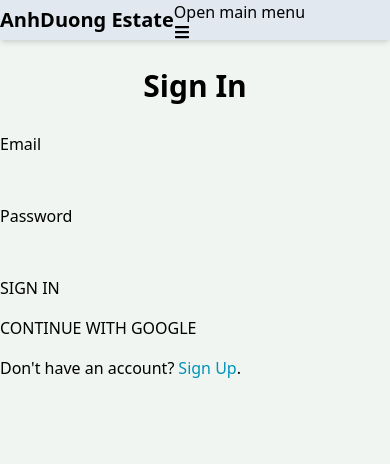
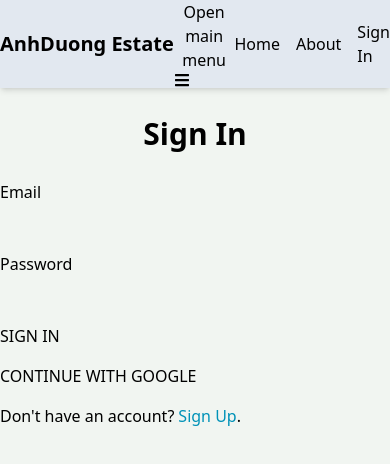
Before and after one commit to LHH2904/MERN-REALESTATE, a React (Vite) app in the folder client/: page /sign-in in a window 390 px wide. Shown: the top 464 px of the page. Built offline with nearby package versions, Linux system fonts and the light colour scheme; no server answers.

Commit message:
Update header and make profile page

```diff
--- a/client/src/App.tsx
+++ b/client/src/App.tsx
@@ -6,6 +6,7 @@ import SignUp from "./pages/SignUp/SignUp";
 import About from "./pages/About";
 import Profile from "./pages/Profile";
 import Header from "./components/Header";
+import PrivateRoute from "./components/PrivateRoute";
 
 
 function App() {
@@ -17,7 +18,9 @@ function App() {
               <Route path="/sign-in" element={<SignIn/>} />
               <Route path="/sign-up" element={<SignUp/>} />
               <Route path="/about" element={<About/>} />
-              <Route path="/profile" element={<Profile/>} />
+              <Route element={<PrivateRoute/>}>
+                <Route path="/profile" element={<Profile/>} />
+              </Route>
           </Routes>
       </BrowserRouter>
   )
--- a/client/src/components/Header.tsx
+++ b/client/src/components/Header.tsx
@@ -1,10 +1,9 @@
-import {Navbar, NavbarBrand, NavbarCollapse, NavbarLink, NavbarToggle, TextInput} from "flowbite-react";
+import {Avatar, Navbar, NavbarBrand, NavbarCollapse, NavbarLink, NavbarToggle, TextInput} from "flowbite-react";
 import {FaSearch} from "react-icons/fa";
-import {useLocation} from "react-router-dom";
+import {useHeaderData} from "./useHeaderData";
 
 const Header = () => {
-    const location = useLocation();
-    const currentPath = location.pathname;
+    const { currentPath, currentUser } = useHeaderData();
 
     return (
         <header className='bg-slate-200 shadow-md'>
@@ -20,17 +19,55 @@ const Header = () => {
                         icon={FaSearch}
                     />
                 </form>
+                {/* Toggle và Avatar ở màn hình nhỏ */}
+                <div className="flex items-center gap-2 sm:hidden">
                     <NavbarToggle/>
-                <NavbarCollapse>
+                    {currentUser && (
+                        <Avatar
+                            img={currentUser.avatar}
+                            alt="User avatar"
+                            rounded
+                        />
+                    )}
+                </div>
+                <NavbarCollapse className="flex items-center gap-4">
+                    <div className="flex items-center gap-4">
                         <NavbarLink href="/" active={currentPath === "/"}>
                             Home
                         </NavbarLink>
                         <NavbarLink href="/about" active={currentPath === "/about"}>
                             About
                         </NavbarLink>
-                    <NavbarLink href="/sign-up" active={currentPath === "/sign-in"}>
+                        {currentUser ? (
+                            <>
+                                {/* Link PROFILE cho màn hình nhỏ: hiện chữ */}
+                                <NavbarLink
+                                    href="/profile"
+                                    active={currentPath === "/profile"}
+                                    className="flex items-center md:hidden"
+                                >
+                                    Profile
+                                </NavbarLink>
+
+                                {/* Avatar cho màn hình lớn */}
+                                <NavbarLink
+                                    href="/profile"
+                                    active={currentPath === "/profile"}
+                                    className="hidden md:flex items-center"
+                                >
+                                    <Avatar
+                                        img={currentUser.avatar}
+                                        alt="User avatar"
+                                        rounded
+                                    />
+                                </NavbarLink>
+                            </>
+                        ) : (
+                            <NavbarLink href="/sign-in" active={currentPath === "/sign-in"}>
                                 Sign In
                             </NavbarLink>
+                        )}
+                    </div>
                 </NavbarCollapse>
             </Navbar>
         </header>
--- /dev/null
+++ b/client/src/components/PrivateRoute.tsx
@@ -0,0 +1,17 @@
+import {useSelector} from "react-redux";
+import {Outlet, Navigate} from "react-router-dom";
+import type {RootState} from "../redux/store";
+
+const PrivateRoute = () => {
+    const currentUser = useSelector(
+        (state: RootState) => state.user.currentUser
+    );
+
+    if (!currentUser) {
+        return <Navigate to="/sign-in" replace />;
+    }
+
+    return <Outlet />;
+};
+
+export default PrivateRoute;
--- /dev/null
+++ b/client/src/components/useHeaderData.ts
@@ -0,0 +1,19 @@
+import { useLocation } from "react-router-dom";
+import { useSelector } from "react-redux";
+import type { RootState } from "../redux/store";
+
+interface CurrentUser {
+    avatar: string;
+}
+
+export const useHeaderData = () => {
+    const location = useLocation();
+    const currentUser = useSelector(
+        (state: RootState) => state.user.currentUser
+    ) as CurrentUser | null;
+
+    return {
+        currentPath: location.pathname,
+        currentUser,
+    };
+};
```
Lines whose indentation alone changed are shown as unchanged.
